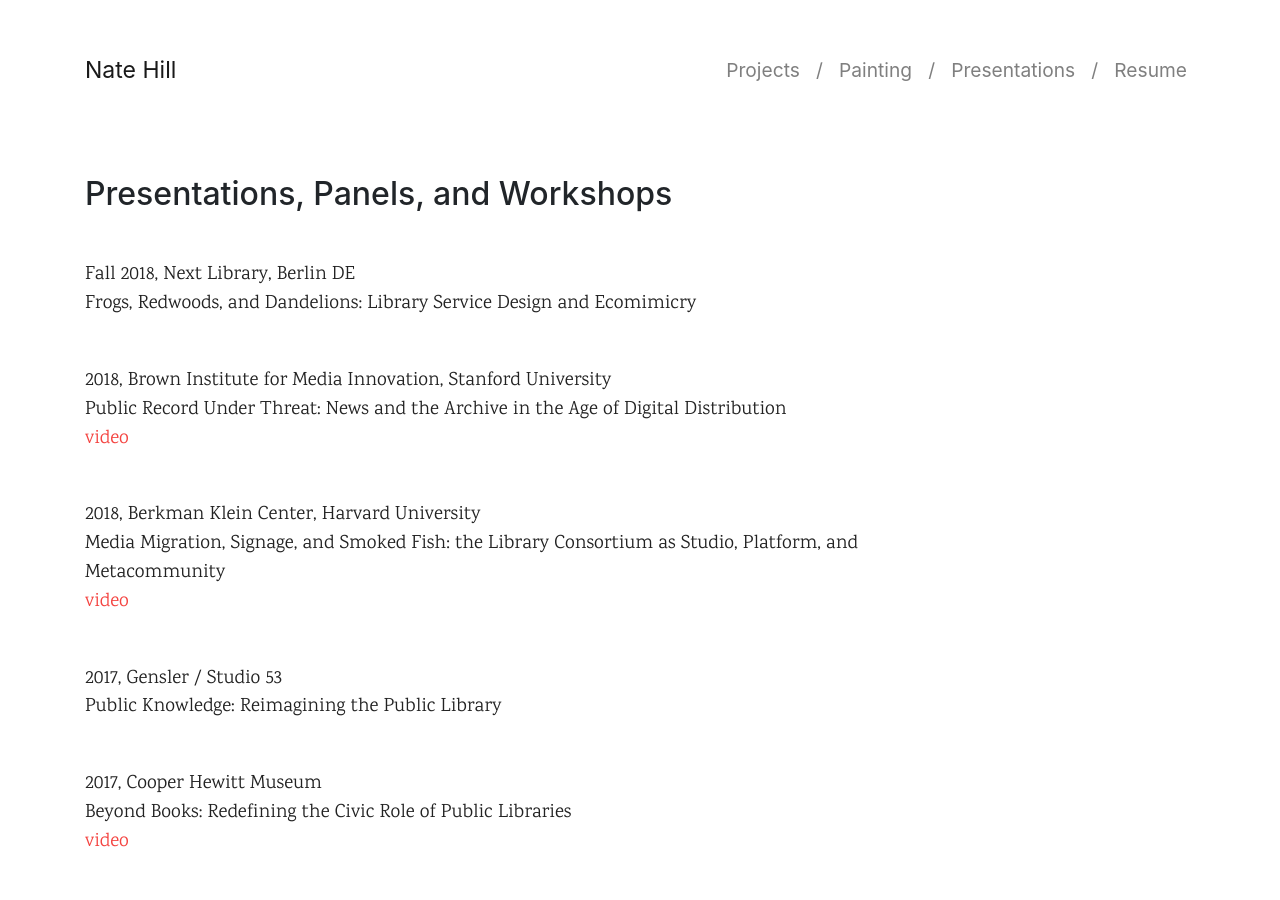
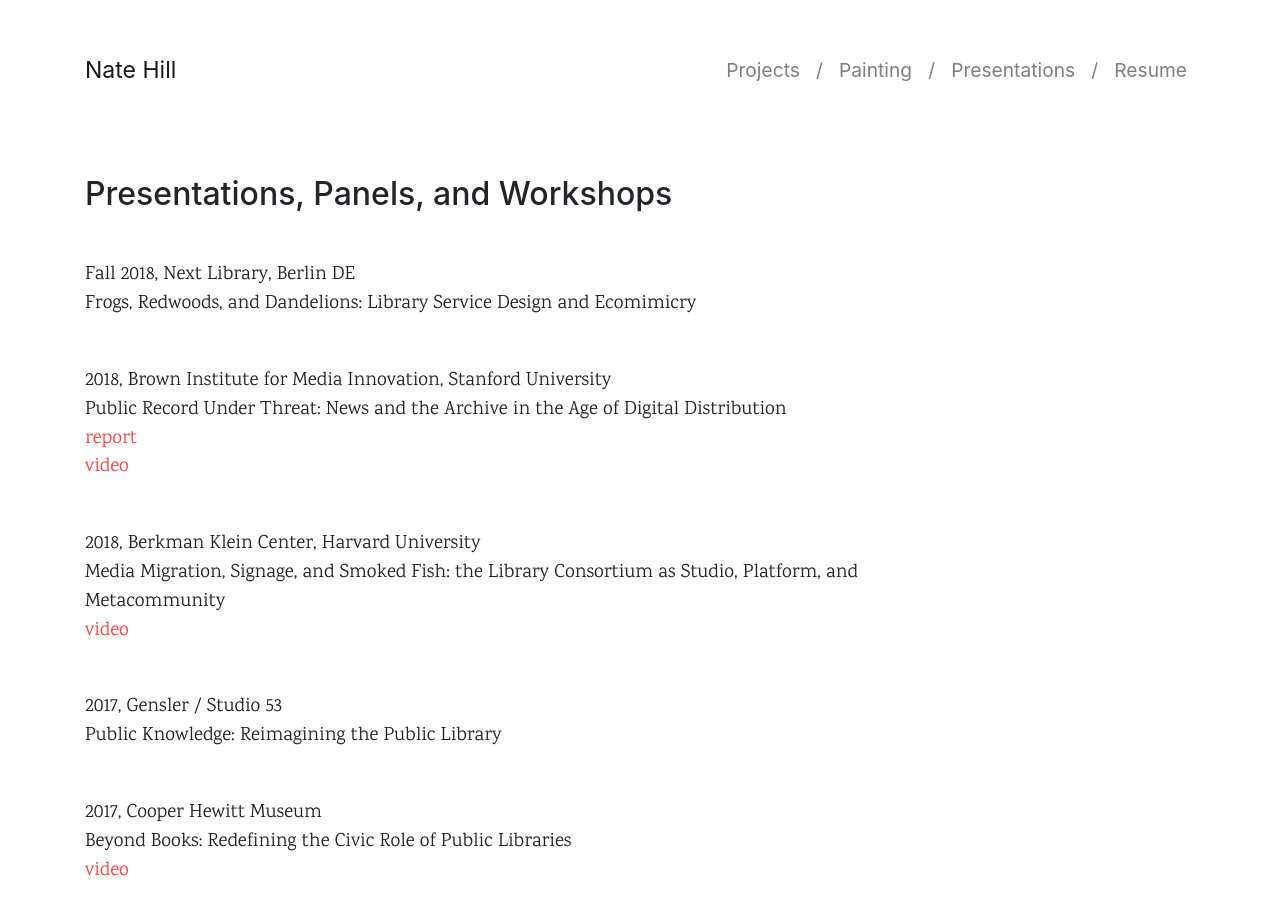
Before and after one commit to natehill/natehill.github.io, a Jekyll site: the page built from pages/presentations.md, in a window 1280 px wide and 900 px high. Built offline with Jekyll 4.4.1, drawn with Linux system fonts in a browser that asks for light colours; nearby versions of some CDN libraries.

Commit message:
updated presentations

```diff
--- a/pages/presentations.md
+++ b/pages/presentations.md
@@ -11,6 +11,7 @@ Frogs, Redwoods, and Dandelions: Library Service Design and Ecomimicry
 
 2018, Brown Institute for Media Innovation, Stanford University
 Public Record Under Threat: News and the Archive in the Age of Digital Distribution
+[report](https://academiccommons.columbia.edu/catalog/ac:6q573n5tcn)
 [video](https://www.youtube.com/watch?v=TW0jSjYupvU)
 
 2018, Berkman Klein Center, Harvard University
```
Also changed, not shown: 1 other file.
